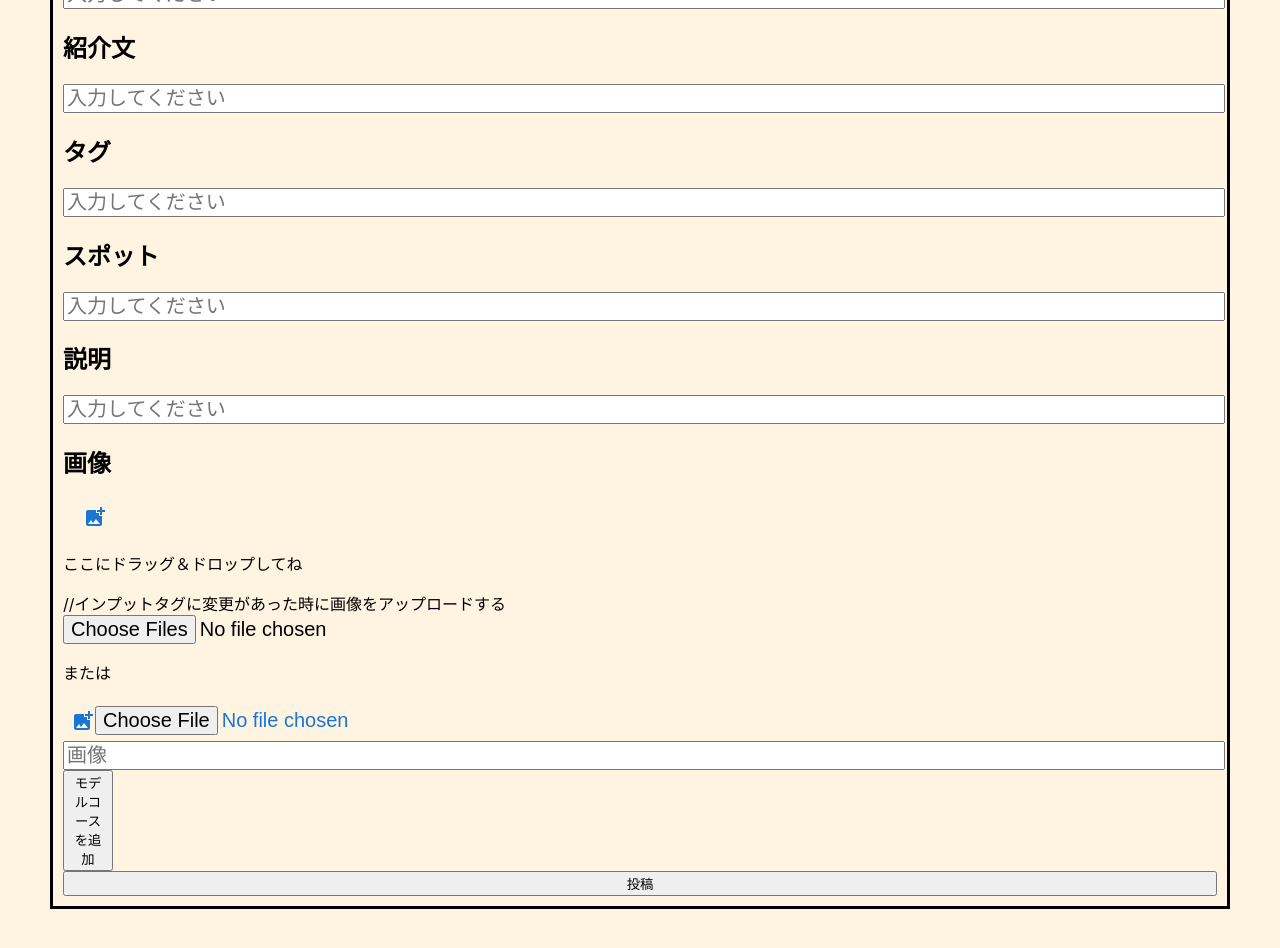
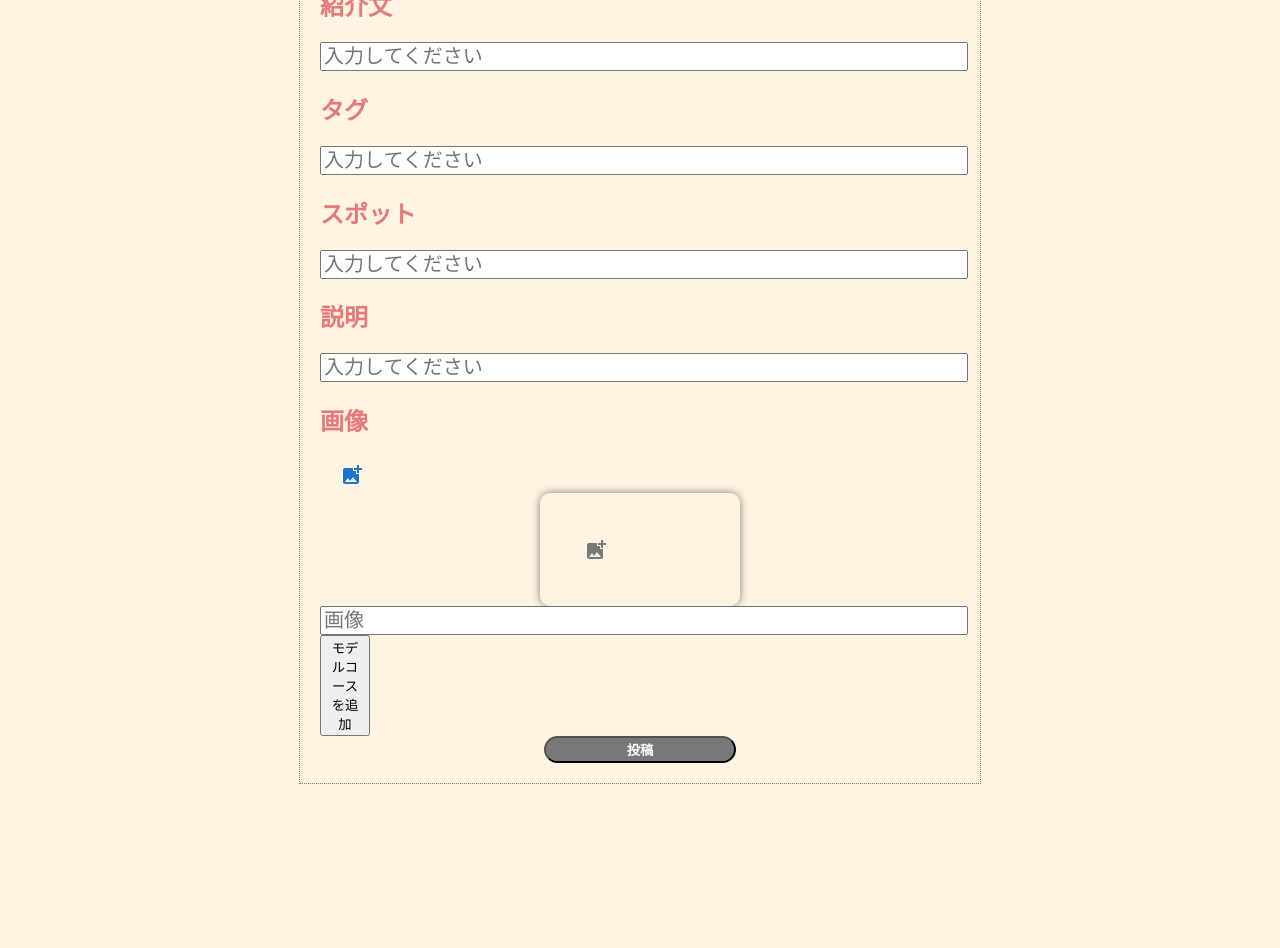
Before and after one commit to WaffleCollege/myway, a React (Create React App) app: page /post in a window 1280 px wide. Shown: the part 200-1148 px from the top of the page. After the commit the page ends 984 px from the top, so only its background shows below. Built offline with nearby package versions, Linux system fonts and the light colour scheme.

Commit message:
イメージコンポーネントのスタイル整えたけどアイコンがまだズレてる

```diff
--- a/src/components/post/ImageUpload.css
+++ b/src/components/post/ImageUpload.css
@@ -1,9 +1,11 @@
 .outerBox {
-    display: flex;
+    /* display: flex;
     flex-direction: column;
     align-items: center;
     justify-content: center;
-    text-align: center;
+    text-align: center; */
+    width: 20%;
+    margin:0 auto;
     border: none;
     padding: 36px;
     border-radius: 10px;
@@ -11,27 +13,22 @@
     color: gray;
   }
 
-  .outerBox h2 {
-    font-weight: 600;
-    margin-top: 5px;
-  }
-
-  .imageUplodeBox {
-    border: 2px dashed #2d6395;
-    padding: 35px 60px;
-    position: relative;
-  }
-
-  .imageLogoAndText p {
-    margin-bottom: 0px;
-  }
-
   .imageUploadInput {
-    opacity: 0;
-    position: absolute;
+    display: flex;
+    justify-content: center; /* 横方向の中央揃え */
+    align-items: center; /* 縦方向の中央揃え */
     top: 0;
     left: 0;
-    width: 100%;
+    width: 50%;
+    opacity: 0;
+    margin:0 auto;
     height: 100%;
     cursor: pointer;
   }
+
+  .custom-icon {
+    display: flex;
+    justify-content: center;
+    color: #797979;
+    align-items: center;
+  }
--- a/src/components/post/ImageUpload.js
+++ b/src/components/post/ImageUpload.js
@@ -1,27 +1,25 @@
 import { Button } from "@mui/material";
 import React from "react";
 import AddPhotoAlternateIcon from '@mui/icons-material/AddPhotoAlternate';
+import "./ImageUpload.css";
 
 const ImageUpload = () => {
+
+    {/*firebaseに画像を投稿したものを保存する。firebaseの環境構築終わった後に接続*/}
     const OnFileUploadToFirebase=()=>{
 
     };
+
     return (
       <div className="outerBox">
-        <div className="title">
+        <Button className="postBox_addImage"><AddPhotoAlternateIcon className="custom-icon"/>
+        <input
+          className="imageUploadInput"
+          type="file"
+          onChange={OnFileUploadToFirebase}
+          accept=".png .jpeg .jpg" />
+        </Button>
 
-      </div>
-        <div className="imageUplodeBox">
-          <div className="imageLogoAndText">
-
-            <p>ここにドラッグ＆ドロップしてね</p>
-          </div>
-          //インプットタグに変更があった時に画像をアップロードする
-          <input className="imageUploadInput" multiple name="imageURL" type="file" onChange={OnFileUploadToFirebase} accept=".png .jpeg .jpg" />
-        </div>
-        <p>または</p>
-        <Button className="postBox_addImage"><AddPhotoAlternateIcon/><input className="imageUploadInput" type="file" onChange={OnFileUploadToFirebase} accept=".png .jpeg .jpg" />
-        </Button>
       </div>
     );
   };
--- a/src/components/post/Post.css
+++ b/src/components/post/Post.css
@@ -1,8 +1,13 @@
 .postBox{
-    padding:10px;
-    margin:50px;
-    border: 3px solid;
-
+    padding:20px;
+    margin:100px 100px 100px 100px;
+    width :50%;
+    border: 1px #797979;
+    border-style: dotted;
+    margin:0 auto;
+}
+h2{
+    color: #E67A7A;
 }
 .postBox > form{
     display:flex;
@@ -22,6 +27,16 @@ input{
 .postBox_addCourse{
     width:50px;
 }
-.postBox> postBox_postButton{
 
+.custom-icon-color{
+    color:#797979;
 }
+.postBox_postButton{
+    padding:2px;
+    color:white;
+    background-color:#797979;
+    width :30%;
+    margin:0 auto;
+    border-radius:50px;
+    font-weight: bold;
+}
```
